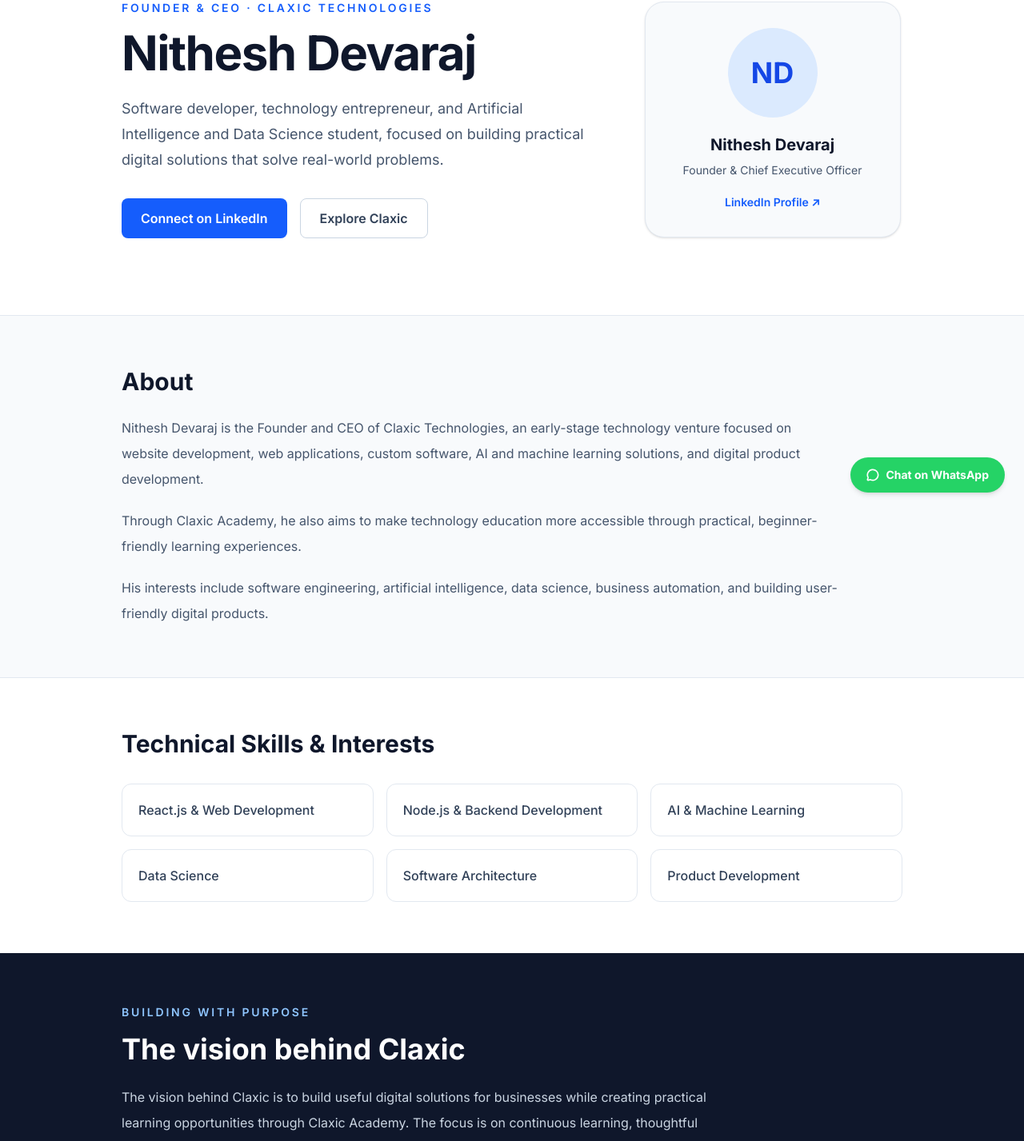
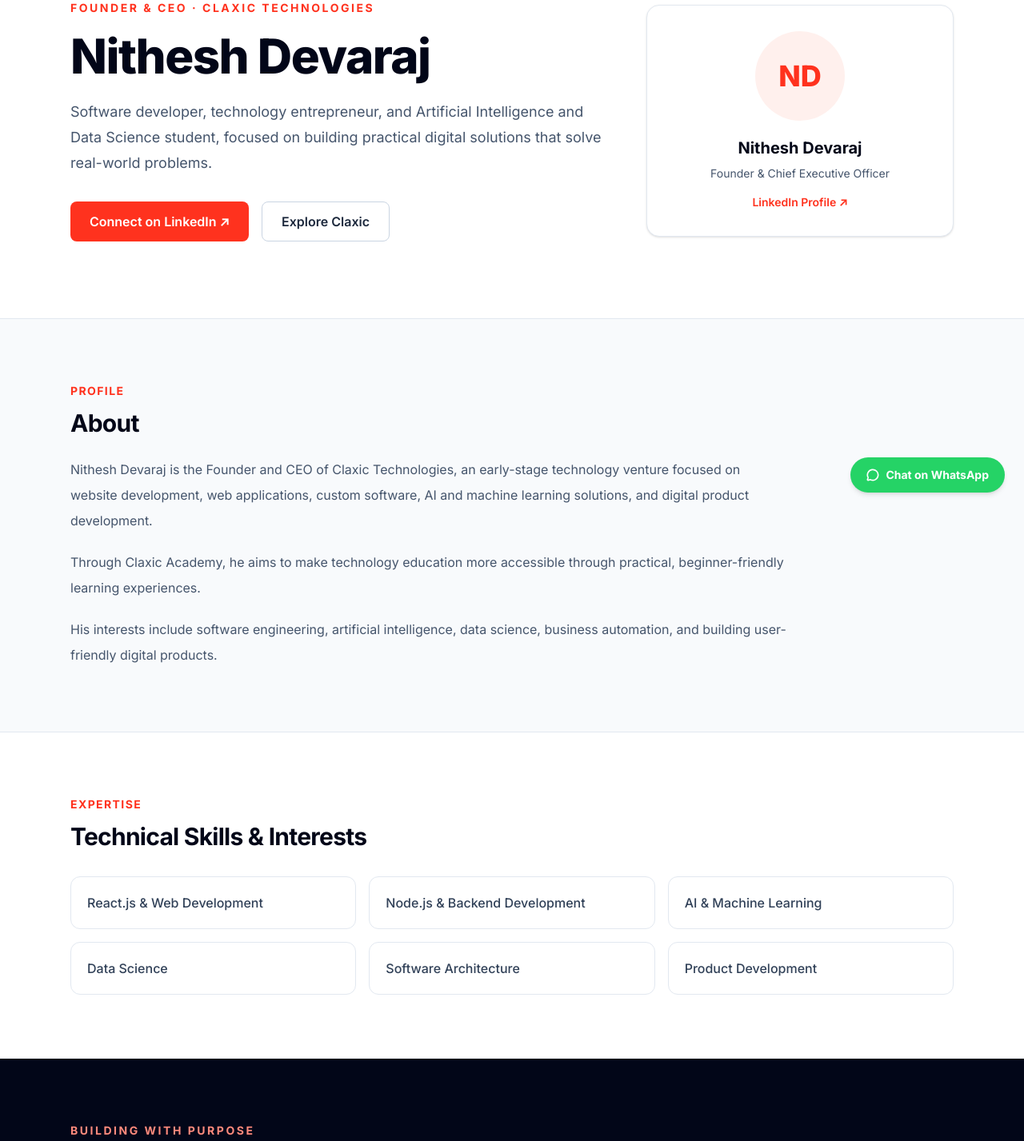
Before and after one commit to Claxic-off/claxic-website, a React (Vite) app: page /founder in a window 1280 px wide. Shown: the part 160-1587 px from the top of the page at 80% size. Built offline with nearby package versions, Linux system fonts and the light colour scheme; no server answers.

Commit message:
Refactor FounderPage styles and content updates

```diff
--- a/src/pages/FounderPage.jsx
+++ b/src/pages/FounderPage.jsx
@@ -15,27 +15,33 @@
     'https://www.linkedin.com/in/nithesh-deva-02736736b';
 
   return (
-    <main className="min-h-screen bg-white text-slate-800">
+    <main
+      className="min-h-screen bg-white text-slate-900"
+      style={{ fontFamily: 'Inter, system-ui, sans-serif' }}
+    >
       <SEO
         title="Nithesh Devaraj | Founder & CEO of Claxic Technologies"
-        description="Meet Nithesh Devaraj, Founder and CEO of Claxic Technologies. Explore his work in software development, digital products, AI, and technology education."
+        description="Nithesh Devaraj is the Founder and CEO of Claxic Technologies, building websites, custom software, digital products and AI-driven solutions."
         canonicalPath="/founder"
         robots="index, follow"
         ogType="profile"
       />
 
-      <section className="mx-auto max-w-5xl px-6 py-16 sm:py-24">
-        <div className="grid items-center gap-12 md:grid-cols-[1.3fr_0.7fr]">
+      <section className="mx-auto max-w-6xl px-6 py-16 sm:py-24">
+        <div className="grid items-center gap-12 md:grid-cols-[1.4fr_0.8fr]">
           <div>
-            <p className="mb-4 text-sm font-semibold uppercase tracking-[0.2em] text-blue-600">
+            <p
+              className="mb-5 text-sm font-bold uppercase tracking-[0.18em]"
+              style={{ color: '#ff321e' }}
+            >
               Founder & CEO · Claxic Technologies
             </p>
 
-            <h1 className="text-4xl font-bold tracking-tight text-slate-900 sm:text-6xl">
+            <h1 className="text-4xl font-extrabold tracking-tight text-slate-950 sm:text-6xl">
               Nithesh Devaraj
             </h1>
 
-            <p className="mt-6 max-w-2xl text-lg leading-8 text-slate-600">
+            <p className="mt-6 max-w-2xl text-base leading-8 text-slate-600 sm:text-lg">
               Software developer, technology entrepreneur, and
               Artificial Intelligence and Data Science student,
               focused on building practical digital solutions
@@ -47,27 +53,34 @@
                 href={profileUrl}
                 target="_blank"
                 rel="noopener noreferrer"
-                className="inline-flex items-center rounded-lg bg-blue-600 px-6 py-3 font-semibold text-white transition hover:bg-blue-700"
+                className="inline-flex items-center rounded-lg px-6 py-3 font-semibold text-white transition hover:opacity-90"
+                style={{ backgroundColor: '#ff321e' }}
               >
-                Connect on LinkedIn
+                Connect on LinkedIn ↗
               </a>
 
               <a
                 href="/"
-                className="inline-flex items-center rounded-lg border border-slate-300 px-6 py-3 font-semibold text-slate-700 transition hover:bg-slate-50"
+                className="inline-flex items-center rounded-lg border border-slate-300 px-6 py-3 font-semibold text-slate-800 transition hover:bg-slate-50"
               >
                 Explore Claxic
               </a>
             </div>
           </div>
 
-          <div className="mx-auto w-full max-w-xs">
-            <div className="rounded-3xl border border-slate-200 bg-slate-50 p-8 text-center shadow-sm">
-              <div className="mx-auto flex h-28 w-28 items-center justify-center rounded-full bg-blue-100 text-4xl font-bold text-blue-700">
+          <div className="mx-auto w-full max-w-sm">
+            <div className="rounded-2xl border border-slate-200 bg-white p-8 text-center shadow-sm">
+              <div
+                className="mx-auto flex h-28 w-28 items-center justify-center rounded-full text-4xl font-extrabold"
+                style={{
+                  backgroundColor: '#fff0ed',
+                  color: '#ff321e',
+                }}
+              >
                 ND
               </div>
 
-              <h2 className="mt-5 text-xl font-bold text-slate-900">
+              <h2 className="mt-5 text-xl font-bold text-slate-950">
                 Nithesh Devaraj
               </h2>
 
@@ -75,26 +88,36 @@
                 Founder & Chief Executive Officer
               </p>
 
+              <p className="mt-4 text-sm font-semibold">
                 <a
                   href={profileUrl}
                   target="_blank"
                   rel="noopener noreferrer"
-                className="mt-5 inline-block text-sm font-semibold text-blue-600 hover:underline"
+                  style={{ color: '#ff321e' }}
+                  className="hover:underline"
                 >
                   LinkedIn Profile ↗
                 </a>
+              </p>
             </div>
           </div>
         </div>
       </section>
 
       <section className="border-y border-slate-200 bg-slate-50">
-        <div className="mx-auto max-w-5xl px-6 py-16">
-          <h2 className="text-2xl font-bold text-slate-900 sm:text-3xl">
+        <div className="mx-auto max-w-6xl px-6 py-16 sm:py-20">
+          <p
+            className="mb-3 text-sm font-bold uppercase tracking-widest"
+            style={{ color: '#ff321e' }}
+          >
+            Profile
+          </p>
+
+          <h2 className="text-3xl font-bold tracking-tight text-slate-950">
             About
           </h2>
 
-          <div className="mt-6 max-w-4xl space-y-5 leading-8 text-slate-600">
+          <div className="mt-6 max-w-4xl space-y-5 text-base leading-8 text-slate-600">
             <p>
               Nithesh Devaraj is the Founder and CEO of Claxic
               Technologies, an early-stage technology venture
@@ -104,23 +127,29 @@
             </p>
 
             <p>
-              Through Claxic Academy, he also aims to make
-              technology education more accessible through
-              practical, beginner-friendly learning experiences.
+              Through Claxic Academy, he aims to make technology
+              education more accessible through practical,
+              beginner-friendly learning experiences.
             </p>
 
             <p>
               His interests include software engineering,
               artificial intelligence, data science, business
-              automation, and building user-friendly digital
-              products.
+              automation, and building user-friendly digital products.
             </p>
           </div>
         </div>
       </section>
 
-      <section className="mx-auto max-w-5xl px-6 py-16">
-        <h2 className="text-2xl font-bold text-slate-900 sm:text-3xl">
+      <section className="mx-auto max-w-6xl px-6 py-16 sm:py-20">
+        <p
+          className="mb-3 text-sm font-bold uppercase tracking-widest"
+          style={{ color: '#ff321e' }}
+        >
+          Expertise
+        </p>
+
+        <h2 className="text-3xl font-bold tracking-tight text-slate-950">
           Technical Skills & Interests
         </h2>
 
@@ -128,7 +157,7 @@
           {skills.map((skill) => (
             <div
               key={skill}
-              className="rounded-xl border border-slate-200 bg-white p-5 font-medium text-slate-700 transition hover:border-blue-300 hover:shadow-sm"
+              className="rounded-xl border border-slate-200 bg-white p-5 font-medium text-slate-700 transition hover:border-orange-300 hover:shadow-sm"
             >
               {skill}
             </div>
@@ -136,28 +165,31 @@
         </div>
       </section>
 
-      <section className="bg-slate-900 text-white">
-        <div className="mx-auto max-w-5xl px-6 py-16">
-          <p className="text-sm font-semibold uppercase tracking-[0.2em] text-blue-300">
+      <section className="bg-slate-950 text-white">
+        <div className="mx-auto max-w-6xl px-6 py-16 sm:py-20">
+          <p
+            className="text-sm font-bold uppercase tracking-[0.18em]"
+            style={{ color: '#ff8a7c' }}
+          >
             Building with purpose
           </p>
 
-          <h2 className="mt-4 text-3xl font-bold sm:text-4xl">
+          <h2 className="mt-4 text-3xl font-bold tracking-tight sm:text-4xl">
             The vision behind Claxic
           </h2>
 
-          <p className="mt-6 max-w-3xl leading-8 text-slate-300">
+          <p className="mt-6 max-w-3xl text-base leading-8 text-slate-300">
             The vision behind Claxic is to build useful digital
             solutions for businesses while creating practical
             learning opportunities through Claxic Academy.
-            The focus is on continuous learning, thoughtful
-            engineering, and technology that addresses
-            meaningful needs.
+            The focus is on thoughtful engineering, continuous
+            learning, and technology that addresses meaningful needs.
           </p>
 
           <a
             href="https://www.claxic.in/"
-            className="mt-8 inline-flex rounded-lg bg-white px-6 py-3 font-semibold text-slate-900 transition hover:bg-slate-100"
+            className="mt-8 inline-flex rounded-lg px-6 py-3 font-semibold text-white transition hover:opacity-90"
+            style={{ backgroundColor: '#ff321e' }}
           >
             Visit Claxic Technologies ↗
           </a>
```
Lines whose indentation alone changed are shown as unchanged.
